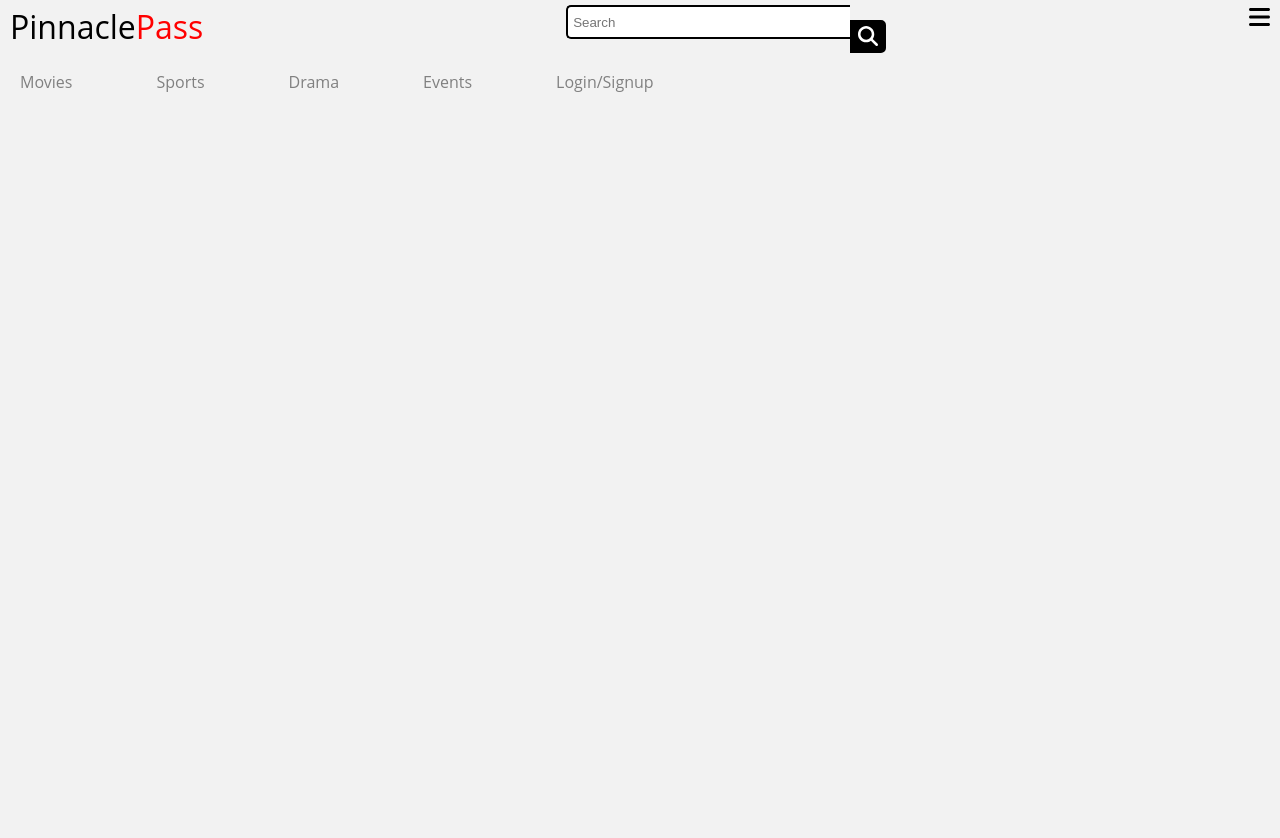
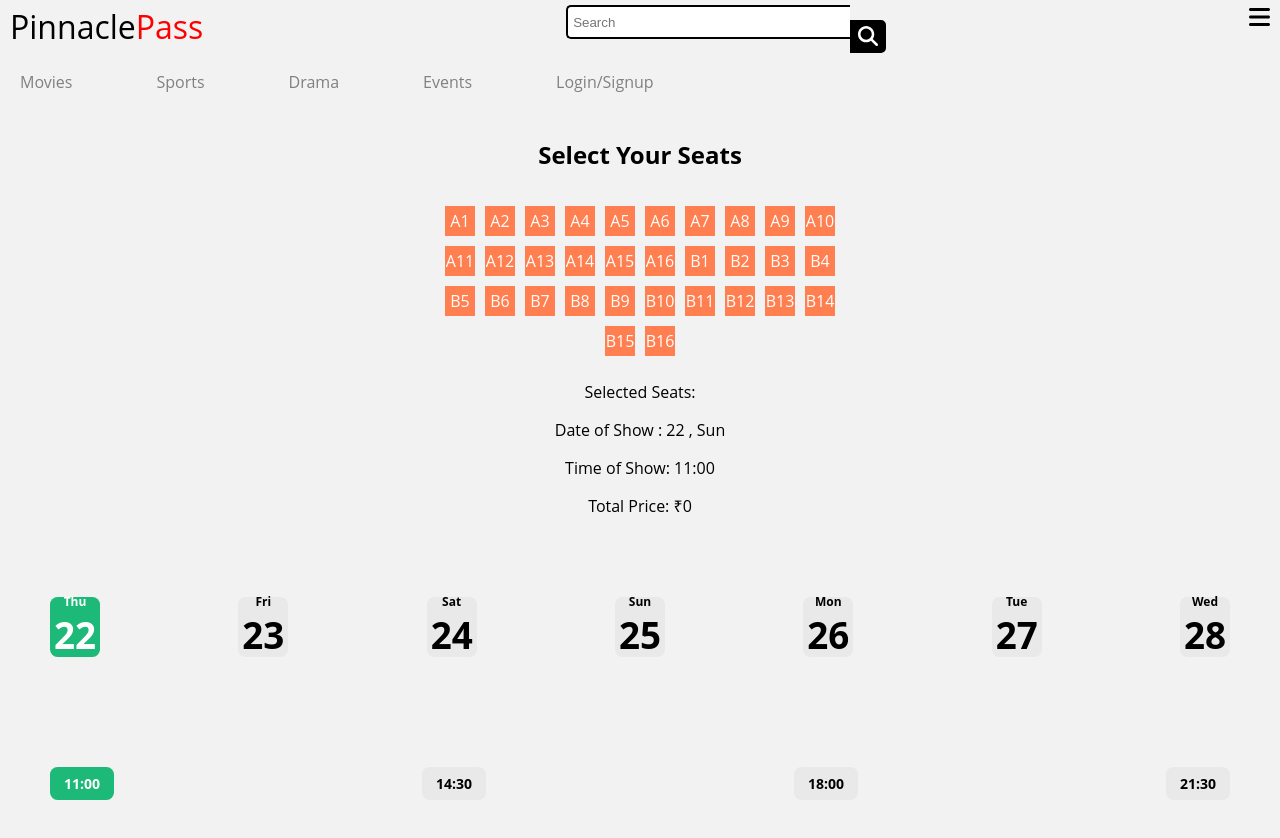
Before and after one commit to Ankur05103/PinnaclePass, a React (Create React App) app in the folder frontend/: page /seats in a window 1280 px wide. Shown: the top 838 px of the page. Before the commit the page ends 800 px from the top, so only its background shows below. Built offline with nearby package versions, Linux system fonts and the light colour scheme; a small style sheet from the web is missing.

Commit message:
Completed seat selection page

```diff
--- a/frontend/src/App.js
+++ b/frontend/src/App.js
@@ -28,6 +28,10 @@ function App() {
             /> */}
             <Route
               path="/booking"
+              element = {<BookingPage/>}
+            />
+            <Route
+              path="/seats"
               element = {<Seating/>}
             />
           </Routes>
--- a/frontend/src/pages/Seating.js
+++ b/frontend/src/pages/Seating.js
@@ -1,14 +1,69 @@
-import React, { useState } from 'react';
-import '../styles/Seating.css';
-import { rows, rows2 } from '../utils/data';
+import React, { useState } from "react";
+import "../styles/Seating.css";
+import { rows, rows2 } from "../utils/data";
 
 const Seating = () => {
+  const date = new Date();
   const [selectedSeats, setSelectedSeats] = useState([]);
+  const [selectedDay, setSelectedDay] = useState("Sun");
+  const [selectedTime, setSelectedTime] = useState("11:00");
+  const [selectedDate, setSelectedDate] = useState(date.getDate());
   const seatPrice = 10;
+
+  const renderDates = () => {
+    const days = ["Sun", "Mon", "Tue", "Wed", "Thu", "Fri", "Sat"];
+    const dates = [];
+
+    for (let i = 0; i < 7; i++) {
+      const currentDate = new Date(); // Create a new date object for each iteration
+      currentDate.setDate(currentDate.getDate() + i);
+
+      dates.push(
+        <div key={i}>
+          <input
+            className="seat-button"
+            type="radio"
+            name="date"
+            id={`d${i + 1}`}
+            defaultChecked={i === 0}
+            onChange={() => {
+              setSelectedDay(days[currentDate.getDay()]);
+              setSelectedDate(currentDate.getDate());
+            }}
+          />
+          <label htmlFor={`d${i + 1}`} className="dates-item">
+            <div className="day">{days[currentDate.getDay()]}</div>
+            <div className="date">{currentDate.getDate()}</div>
+          </label>
+        </div>
+      );
+    }
+
+    return dates;
+  };
+
+  const renderTimes = () => {
+    const times = ["11:00", "14:30", "18:00", "21:30"];
+    return times.map((time, index) => (
+      <div key={index}>
+        <input
+          className="seat-button"
+          type="radio"
+          name="time"
+          id={`t${index + 1}`}
+          defaultChecked={index === 0}
+          onChange={() => setSelectedTime(time)}
+        />
+        <label htmlFor={`t${index + 1}`} className="time">
+          {time}
+        </label>
+      </div>
+    ));
+  };
 
   const handleSeatClick = (seat) => {
     if (selectedSeats.includes(seat)) {
-            setSelectedSeats(selectedSeats.filter(s => s !== seat));
+      setSelectedSeats(selectedSeats.filter((s) => s !== seat));
     } else {
       setSelectedSeats([...selectedSeats, seat]);
     }
@@ -21,11 +76,14 @@ const Seating = () => {
   return (
     <div className="seating">
       <h2>Select Your Seats</h2>
+      <div className="seat-container">
         <div className="seat-grid">
           {rows.map((seat) => (
             <div
               key={seat.id}
-                        className={`seat ${selectedSeats.includes(seat.seat) ? 'selected' : ''}`}
+              className={`seat ${
+                selectedSeats.includes(seat.seat) ? "selected" : ""
+              }`}
               onClick={() => handleSeatClick(seat.seat)}
             >
               {seat.seat}
@@ -34,16 +92,29 @@ const Seating = () => {
           {rows2.map((seat) => (
             <div
               key={seat.id}
-                        className={`seat ${selectedSeats.includes(seat.seat) ? 'selected' : ''}`}
+              className={`seat ${
+                selectedSeats.includes(seat.seat) ? "selected" : ""
+              }`}
               onClick={() => handleSeatClick(seat.seat)}
             >
               {seat.seat}
             </div>
           ))}
         </div>
+      </div>
+
       <div className="selected-seats">
-                <p>Selected Seats: {selectedSeats.join(', ')}</p>
-                <p>Total Price: ${calculateTotalPrice()}</p>
+        <p>Selected Seats: {selectedSeats.join(", ")}</p>
+        <p>
+          Date of Show : {selectedDate} , {selectedDay}
+        </p>
+        <p>Time of Show: {selectedTime}</p>
+        <p>Total Price: ₹{calculateTotalPrice()}</p>
+      </div>
+
+      <div className="timings">
+        <div className="dates">{renderDates()}</div>
+        <div className="times">{renderTimes()}</div>
       </div>
     </div>
   );
--- a/frontend/src/styles/Seating.css
+++ b/frontend/src/styles/Seating.css
@@ -3,11 +3,17 @@
   margin-top: 20px;
 }
 
+.seat-container {
+  display: flex;
+  justify-content: center;
+}
+
 .seat-grid {
-    display: grid;
-    grid-template-columns: repeat(8, 1fr);
-    gap: 3px;
+  display: flex;
+  flex-wrap: wrap;
+  justify-content: center;
   margin-top: 10px;
+  max-width: 400px;
 }
 
 .seat-row {
@@ -28,9 +34,61 @@
 }
 
 .seat.selected {
-    background-color: green;
+  background-color: rgb(28, 185, 120);
 }
 
 .selected-seats {
   margin-top: 20px;
 }
+.seat-button {
+  display: none;
+}
+.timings {
+  width: 100%;
+  display: flex;
+  flex-direction: column;
+  align-items: center;
+  justify-content: center;
+  margin-top: 30px;
+}
+.dates {
+  width: 100%;
+  display: flex;
+  align-items: center;
+  justify-content: space-between;
+}
+.dates-item {
+  width: 50px;
+  height: 40px;
+  background: rgb(233, 233, 233);
+  text-align: center;
+  display: flex;
+  align-items: center;
+  justify-content: center;
+  flex-direction: column;
+  padding: 10px 0;
+  border-radius: 2mm;
+  cursor: pointer;
+}
+.day {
+  font-size: 12px;
+}
+.times {
+  width: 100%;
+  display: flex;
+  align-items: center;
+  justify-content: space-between;
+  margin-top: 10px;
+}
+.time {
+  font-size: 14px;
+  width: fit-content;
+  padding: 7px 14px;
+  background: rgb(233, 233, 233);
+  border-radius: 2mm;
+  cursor: pointer;
+}
+.timings input:checked + label {
+  background: rgb(28, 185, 120);
+  color: white;
+}
```
Lines whose indentation alone changed are shown as unchanged.
